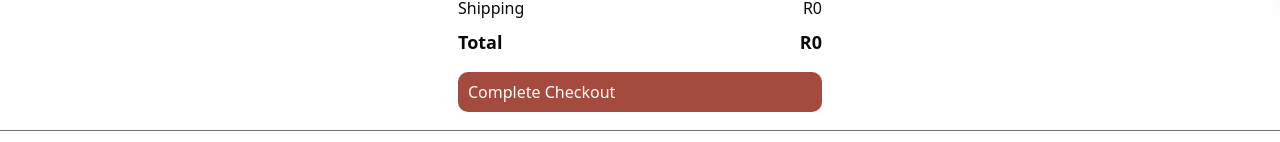
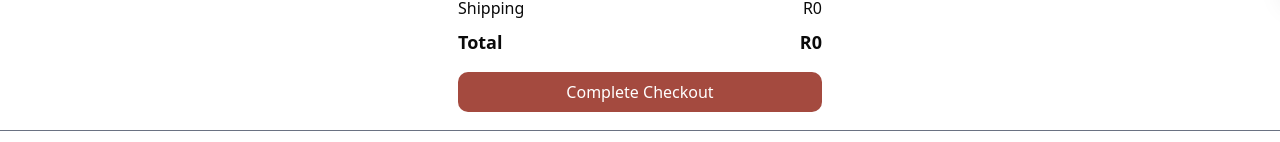
Before and after one commit to ndela-ntu/sdwadlo-storefront, a Next.js app: page /checkout in a window 1280 px wide. Shown: the part 810-952 px from the top of the page. Built offline with nearby package versions, Linux system fonts and the light colour scheme; no server answers; the database is empty.

Commit message:
justify-center

```diff
--- a/components/checkout/checkout-details.tsx
+++ b/components/checkout/checkout-details.tsx
@@ -261,7 +261,7 @@
           <button
             type="submit"
             disabled={pending}
-            className="flex items-center bg-chest-nut text-white px-2.5 py-2 rounded-lg w-full"
+            className="flex items-center justify-center bg-chest-nut text-white px-2.5 py-2 rounded-lg w-full"
           >
             {pending ? (
               <Loader2 className="h-4 w-4 animate-spin" />
```
